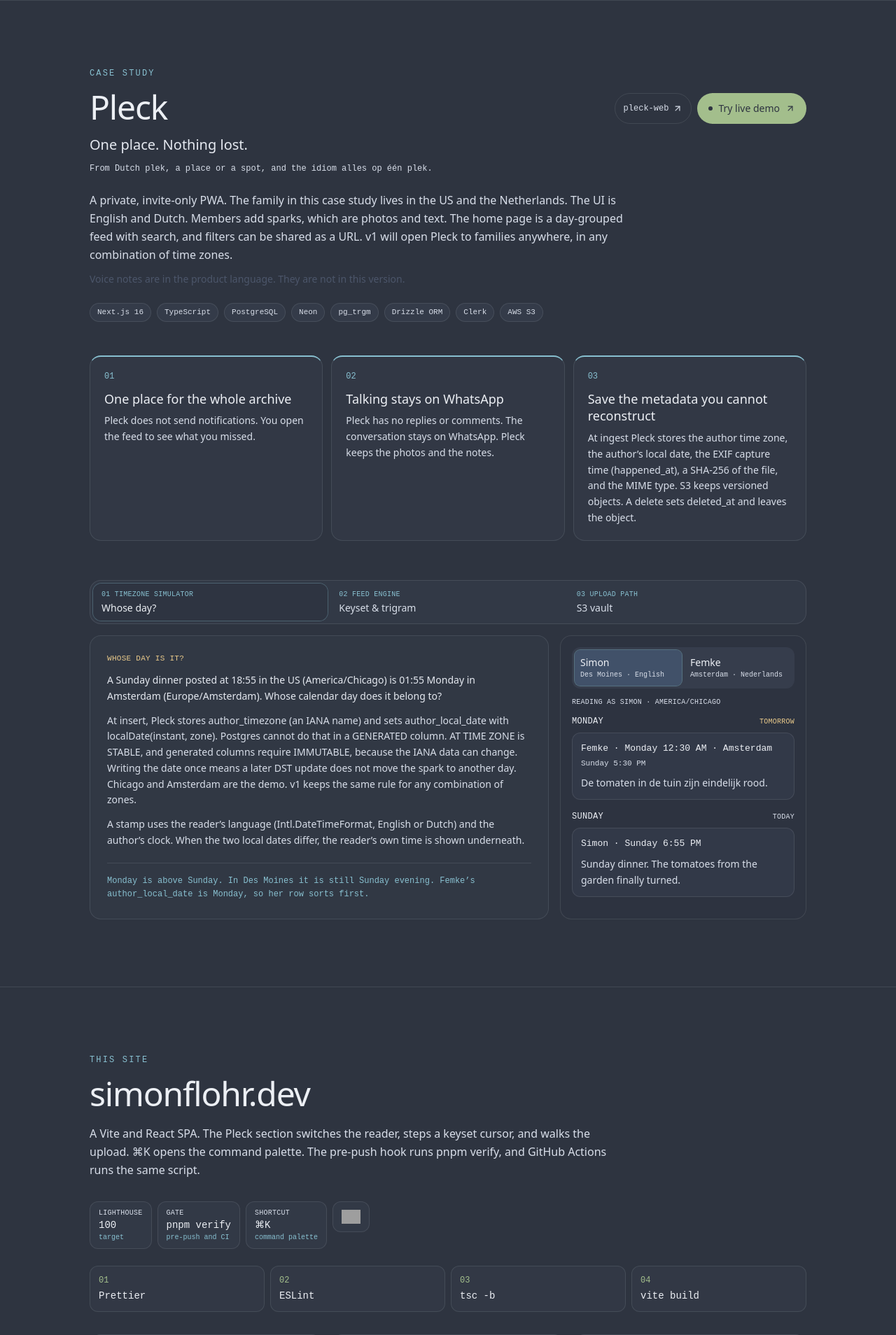
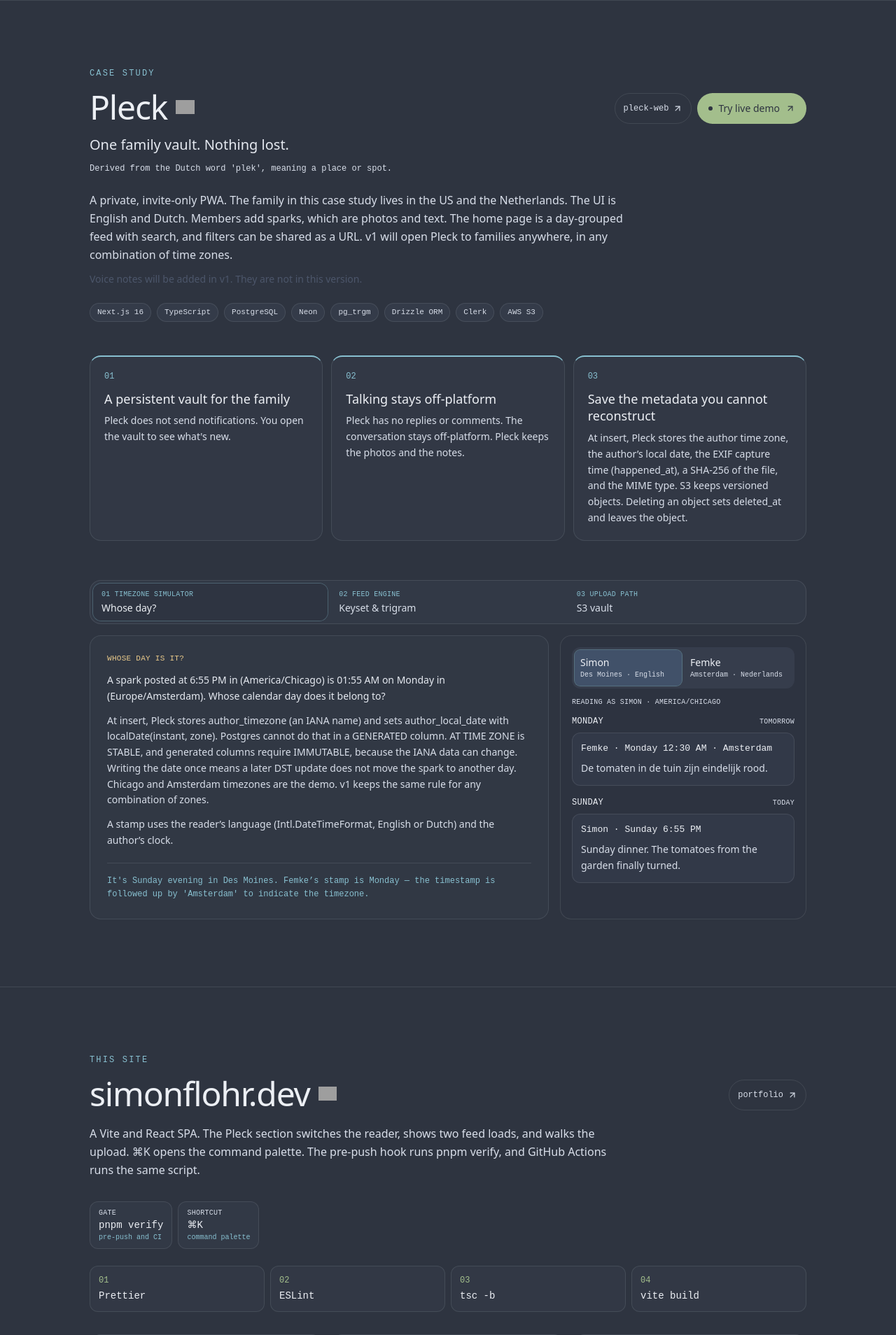
Before and after one commit to SimonFlohr/portfolio, a React (Vite) app: page / in a window 1280 px wide. Shown: the part 800-2708 px from the top of the page at 70% size. Built offline with nearby package versions, Linux system fonts and the light colour scheme; grey boxes are pictures that could not be loaded.

Commit message:
refactor(content): clarify the case study and how the site is built (#18)
- Show the keyset as two feed loads
- Put live CI beside each section title
- Rewrite some parts of the copy to make it easier to understand

```diff
--- a/src/components/Contact.tsx
+++ b/src/components/Contact.tsx
@@ -64,7 +64,7 @@ export function Contact() {
           </h2>
           <p className="mt-4 max-w-2xl text-base leading-relaxed text-snow-2">{site.description}</p>
           <p className="mt-3 font-mono text-xs tracking-wide text-snow-2 uppercase">
-            {site.location} · {site.workModes.join(' · ')} · {site.availability}
+            {site.location} · {site.availability}
           </p>
         </RevealOnScroll>
 
--- a/src/components/PleckShowcase.tsx
+++ b/src/components/PleckShowcase.tsx
@@ -13,6 +13,7 @@ import {
   type PleckTabId,
   type ReaderId,
 } from '../data/portfolioData'
+import { CiBadge } from './ui/CiBadge'
 import { RevealOnScroll } from './ui/RevealOnScroll'
 
 const sparkById = new Map(whoseDay.sparks.map((spark) => [spark.id, spark]))
@@ -36,10 +37,17 @@ export function PleckShowcase() {
         <RevealOnScroll>
           <p className="font-mono text-xs tracking-[0.18em] text-frost-1 uppercase">Case study</p>
           <div className="mt-4 flex flex-wrap items-end justify-between gap-4">
+            <div className="flex flex-wrap items-center gap-x-3 gap-y-2">
               <h2 className="text-4xl font-medium tracking-tight text-snow-0 sm:text-5xl">
                 {pleck.name}
               </h2>
-            <div className="flex flex-wrap items-center gap-2">
+              <CiBadge
+                repo="pleck-web"
+                actionsHref={`${pleck.repoUrl}/actions`}
+                label="Live CI status for pleck-web on GitHub Actions"
+              />
+            </div>
+            <div className="flex flex-wrap items-center gap-2 sm:ml-auto sm:justify-end">
               <a
                 href={pleck.repoUrl}
                 target="_blank"
@@ -229,13 +237,7 @@ function TimezoneSimulator() {
                 <h3 className="font-mono text-xs tracking-wide text-snow-0 uppercase">
                   {group.labels[reader]}
                 </h3>
-                <span
-                  className={
-                    group.relative[reader] === 'Tomorrow'
-                      ? 'font-mono text-[10px] tracking-wide text-aurora-yellow uppercase'
-                      : 'font-mono text-[10px] tracking-wide text-snow-2 uppercase'
-                  }
-                >
+                <span className={'font-mono text-[10px] tracking-wide text-snow-2 uppercase'}>
                   {group.relative[reader]}
                 </span>
               </div>
@@ -282,9 +284,9 @@ function TimezoneSimulator() {
 function KeysetTrigram() {
   const [column, setColumn] = useState(1)
   const [query, setQuery] = useState<string>(trigramSearch.query)
-  const [cursorOn, setCursorOn] = useState(false)
   const selected = feedIndex.columns[column]
   const cursor = feedIndex.cursorExample
+  const [first, second] = [...whoseDay.sparks].sort(compareFeedDesc)
 
   return (
     <div className="grid min-w-0 gap-4 lg:grid-cols-2">
@@ -323,50 +325,24 @@ function KeysetTrigram() {
 
       <div className="min-w-0 space-y-4">
         <div className="rounded-2xl border border-snow-0/10 bg-polar-1/30 p-5">
-          <div className="flex items-center justify-between gap-3">
           <p className="font-mono text-[11px] tracking-wide text-frost-1 uppercase">
             Keyset cursor
           </p>
-            <button
-              type="button"
-              className="inline-flex min-h-11 items-center rounded-full border border-snow-0/15 px-3 font-mono text-[11px] text-snow-1 hover:border-frost-1/40 hover:text-snow-0 focus-visible:outline focus-visible:outline-2 focus-visible:outline-offset-2 focus-visible:outline-frost-1"
-              onClick={() => setCursorOn((on) => !on)}
-            >
-              {cursorOn ? 'Reset cursor' : 'Step the cursor'}
-            </button>
+          <p className="mt-3 text-sm leading-relaxed text-snow-2">{cursor.lead}</p>
+          <div className="mt-4">
+            <p className="font-mono text-[10px] tracking-wide text-snow-2 uppercase">First load</p>
+            {first ? <FeedLoadRow spark={first} mark={cursor.mark} /> : null}
           </div>
-          <p className="mt-3 font-mono text-[11px] text-snow-1">{feedIndex.comparison}</p>
-          <ul className="mt-3 space-y-2">
-            {whoseDay.sparks.map((spark) => {
-              const included = cursorOn && isBeforeCursor(spark, cursor)
-              const boundary = cursorOn && spark.id === cursor.id
-              return (
-                <li
-                  key={spark.id}
-                  className={
-                    included
-                      ? 'rounded-xl border border-frost-1/40 bg-frost-3/15 px-3 py-2'
-                      : 'rounded-xl border border-snow-0/10 bg-polar-0/45 px-3 py-2'
-                  }
-                >
-                  <div className="flex items-baseline justify-between gap-3">
-                    <span className="font-mono text-xs text-snow-0">{spark.author}</span>
-                    <span className="font-mono text-[10px] text-snow-2">
-                      {boundary ? 'cursor' : included ? 'next page' : 'this page'}
-                    </span>
+          <div className="mt-4 border-l border-aurora-yellow/50 pl-3">
+            <p className="text-sm leading-relaxed text-snow-1">{cursor.after}</p>
+            <p className="mt-1 overflow-x-auto font-mono text-[11px] text-snow-2">
+              {feedIndex.comparison}
+            </p>
+            <p className="mt-4 font-mono text-[10px] tracking-wide text-snow-2 uppercase">
+              Next load
+            </p>
+            {second ? <FeedLoadRow spark={second} /> : null}
           </div>
-                  <p className="mt-1 font-mono text-[11px] text-snow-2">
-                    {spark.authorLocalDate} · {spark.createdAt} · {spark.id}
-                  </p>
-                </li>
-              )
-            })}
-          </ul>
-          <p className="mt-3 text-sm leading-relaxed text-snow-2">
-            {cursorOn
-              ? cursor.note
-              : 'Both sparks are on the first page. Step the cursor to leave it on Femke’s Monday row. Simon’s Sunday row is the next page.'}
-          </p>
         </div>
 
         <div className="rounded-2xl border border-snow-0/10 bg-polar-1/30 p-5">
@@ -421,15 +397,47 @@ function KeysetTrigram() {
   )
 }
 
-function isBeforeCursor(
-  spark: { authorLocalDate: string; createdAt: string; id: string },
-  cursor: { authorLocalDate: string; createdAt: string; id: string },
-) {
-  if (spark.authorLocalDate !== cursor.authorLocalDate) {
-    return spark.authorLocalDate < cursor.authorLocalDate
+type KeysetTuple = { authorLocalDate: string; createdAt: string; id: string }
+
+function compareKeyset(left: KeysetTuple, right: KeysetTuple) {
+  if (left.authorLocalDate !== right.authorLocalDate) {
+    return left.authorLocalDate < right.authorLocalDate ? -1 : 1
   }
-  if (spark.createdAt !== cursor.createdAt) return spark.createdAt < cursor.createdAt
-  return spark.id < cursor.id
+  if (left.createdAt !== right.createdAt) return left.createdAt < right.createdAt ? -1 : 1
+  if (left.id !== right.id) return left.id < right.id ? -1 : 1
+  return 0
+}
+
+function compareFeedDesc(left: KeysetTuple, right: KeysetTuple) {
+  return compareKeyset(right, left)
+}
+
+function FeedLoadRow({ spark, mark }: { spark: (typeof whoseDay.sparks)[number]; mark?: string }) {
+  const day =
+    whoseDay.dayGroups.find((group) => group.authorLocalDate === spark.authorLocalDate)?.labels
+      .simon ?? spark.authorLocalDate
+
+  return (
+    <div
+      className={
+        mark
+          ? 'mt-2 rounded-xl border border-aurora-yellow/50 bg-aurora-yellow/10 px-3 py-2'
+          : 'mt-2 rounded-xl border border-frost-1/40 bg-frost-3/15 px-3 py-2'
+      }
+    >
+      <div className="flex items-baseline justify-between gap-3">
+        <span className="font-mono text-xs text-snow-0">{spark.author}</span>
+        {mark ? (
+          <span className="font-mono text-[10px] tracking-wide text-aurora-yellow uppercase">
+            {mark}
+          </span>
+        ) : null}
+      </div>
+      <p className="mt-1 font-mono text-[11px] text-snow-2">
+        {day} · {spark.createdAt.slice(11, 16)} UTC
+      </p>
+    </div>
+  )
 }
 
 function highlight(text: string, query: string) {
@@ -464,7 +472,7 @@ function VaultPipeline() {
     if (reduce || paused) return
     const timer = window.setInterval(() => {
       setStep((current) => (current + 1) % vaultPipeline.length)
-    }, 2200)
+    }, 5000)
     return () => window.clearInterval(timer)
   }, [paused, reduce])
 
--- a/src/components/PortfolioMetaShowcase.tsx
+++ b/src/components/PortfolioMetaShowcase.tsx
@@ -1,9 +1,7 @@
-import { useState } from 'react'
+import { ArrowUpRight } from 'lucide-react'
 import { portfolioMeta, site } from '../data/portfolioData'
+import { CiBadge } from './ui/CiBadge'
 import { RevealOnScroll } from './ui/RevealOnScroll'
-
-const ciBadgeSrc =
-  'https://img.shields.io/github/actions/workflow/status/SimonFlohr/portfolio/ci.yml?branch=main&label=CI'
 
 const layers = [
   {
@@ -29,19 +27,37 @@ export function PortfolioMetaShowcase() {
       <div className="mx-auto max-w-5xl">
         <RevealOnScroll>
           <p className="font-mono text-xs tracking-[0.18em] text-frost-1 uppercase">This site</p>
-          <h2 className="mt-4 text-4xl font-medium tracking-tight text-snow-0 sm:text-5xl">
-            {portfolioMeta.name}
-          </h2>
+          <div className="mt-4 flex flex-wrap items-end justify-between gap-4">
+            <div className="flex flex-wrap items-center gap-x-3 gap-y-2">
+              <h2 className="text-4xl font-medium tracking-tight text-snow-0 sm:text-5xl">
+                {portfolioMeta.name}
+              </h2>
+              <CiBadge
+                repo="portfolio"
+                actionsHref={`${portfolioMeta.repoUrl}/actions`}
+                label="Live CI status for this site on GitHub Actions"
+              />
+            </div>
+            <div className="flex flex-wrap items-center gap-2 sm:ml-auto sm:justify-end">
+              <a
+                href={portfolioMeta.repoUrl}
+                target="_blank"
+                rel="noreferrer"
+                className="inline-flex min-h-11 items-center gap-1.5 rounded-full border border-snow-0/10 px-3 font-mono text-xs text-snow-2 transition hover:border-frost-1/40 hover:text-snow-0 focus-visible:outline focus-visible:outline-2 focus-visible:outline-offset-2 focus-visible:outline-frost-1"
+              >
+                {portfolioMeta.repoName}
+                <ArrowUpRight className="size-3.5" aria-hidden />
+              </a>
+            </div>
+          </div>
           <p className="mt-5 max-w-3xl text-base leading-relaxed text-snow-2">
             {portfolioMeta.summary}
           </p>
         </RevealOnScroll>
 
         <div className="mt-8 grid grid-cols-2 items-stretch gap-2 sm:flex sm:flex-wrap">
-          <Metric label="Lighthouse" value={String(portfolioMeta.lighthouseTarget)} hint="target" />
           <Metric label="Gate" value={portfolioMeta.ci.command} hint="pre-push and CI" />
           <Metric label="Shortcut" value={portfolioMeta.shortcuts[0]} hint="command palette" />
-          <CiBadge />
         </div>
 
         <ol className="mt-6 grid gap-2 sm:grid-cols-4">
@@ -94,32 +110,3 @@ function Metric({ label, value, hint }: { label: string; value: string; hint: st
     </div>
   )
 }
-
-function CiBadge() {
-  const [failed, setFailed] = useState(false)
-
-  if (failed) {
-    return (
-      <span className="inline-flex h-full items-center rounded-xl border border-snow-0/10 bg-polar-1/40 px-3 py-2 font-mono text-xs text-snow-1">
-        CI · GitHub Actions
-      </span>
-    )
-  }
-
-  return (
-    <a
-      href="https://github.com/SimonFlohr/portfolio/actions"
-      target="_blank"
-      rel="noreferrer"
-      aria-label="Live CI status on GitHub Actions"
-      className="inline-flex h-full min-h-11 items-center rounded-xl border border-snow-0/10 bg-polar-1/40 px-3 py-2 focus-visible:outline focus-visible:outline-2 focus-visible:outline-offset-2 focus-visible:outline-frost-1"
-    >
-      <img
-        src={ciBadgeSrc}
-        alt="Live GitHub Actions status for the verify workflow on main"
-        className="h-5"
-        onError={() => setFailed(true)}
-      />
-    </a>
-  )
-}
--- a/src/components/SkillsBento.tsx
+++ b/src/components/SkillsBento.tsx
@@ -3,6 +3,25 @@ import { skillGroups } from '../data/portfolioData'
 import { RevealOnScroll } from './ui/RevealOnScroll'
 
 const spans = ['lg:col-span-4', 'lg:col-span-8', 'lg:col-span-12'] as const
+
+type SkillName = (typeof skillGroups)[number]['items'][number]['name']
+
+const skillTone: Record<SkillName, string> = {
+  TypeScript: 'bg-frost-2/25 text-frost-2 ring-frost-2/55',
+  JavaScript: 'bg-aurora-yellow/15 text-aurora-yellow ring-aurora-yellow/40',
+  SQL: 'bg-aurora-green/15 text-aurora-green ring-aurora-green/40',
+  PostgreSQL: 'bg-frost-0/15 text-frost-0 ring-frost-0/40',
+  'Drizzle ORM': 'bg-aurora-purple/15 text-aurora-purple ring-aurora-purple/40',
+  'AWS S3': 'bg-aurora-red/15 text-aurora-red ring-aurora-red/40',
+  'Node.js': 'bg-frost-2/20 text-frost-2 ring-frost-2/45',
+  Clerk: 'bg-aurora-yellow/10 text-aurora-yellow ring-aurora-yellow/30',
+  React: 'bg-frost-1/15 text-frost-1 ring-frost-1/40',
+  'Next.js 16': 'bg-snow-0/10 text-snow-0 ring-snow-0/30',
+  'Tailwind CSS': 'bg-frost-0/20 text-frost-0 ring-frost-0/45',
+  Motion: 'bg-aurora-purple/20 text-aurora-purple ring-aurora-purple/45',
+  'GitHub Actions': 'bg-aurora-red/10 text-aurora-red ring-aurora-red/35',
+  'Linux / macOS': 'bg-aurora-green/10 text-aurora-green ring-aurora-green/30',
+}
 
 const ringMask = 'linear-gradient(#000 0 0) content-box, linear-gradient(#000 0 0)'
 
@@ -47,8 +66,12 @@ export function SkillsBento() {
               >
                 {group.items.map((item) => (
                   <li key={item.name}>
-                    <p className="text-sm text-snow-0">{item.name}</p>
-                    <p className="mt-1 text-sm leading-relaxed text-snow-2">{item.detail}</p>
+                    <p
+                      className={`w-fit max-w-full rounded-md px-2 py-0.5 font-mono text-[13px] ring-1 ${skillTone[item.name]}`}
+                    >
+                      {item.name}
+                    </p>
+                    <p className="mt-1.5 text-sm leading-relaxed text-snow-2">{item.detail}</p>
                   </li>
                 ))}
               </ul>
--- a/src/components/Timeline.tsx
+++ b/src/components/Timeline.tsx
@@ -18,7 +18,7 @@ export function Timeline() {
           Engineering & education
         </h2>
         <p className="mt-4 max-w-2xl text-base leading-relaxed text-snow-2">
-          B.S. in Software Engineering, then the M.S. in April 2026, then Pleck and this site.
+          How I got where I am today.
         </p>
 
         <div className="relative mt-12">
--- /dev/null
+++ b/src/components/ui/CiBadge.tsx
@@ -0,0 +1,24 @@
+import { useState } from 'react'
+
+type CiBadgeProps = {
+  repo: string
+  actionsHref: string
+  label: string
+  className?: string
+}
+
+export function CiBadge({ repo, actionsHref, label, className }: CiBadgeProps) {
+  const [failed, setFailed] = useState(false)
+  const src = `https://img.shields.io/github/actions/workflow/status/SimonFlohr/${repo}/ci.yml?branch=main&label=CI`
+  const classes = `inline-flex items-center rounded-sm focus-visible:outline focus-visible:outline-2 focus-visible:outline-offset-2 focus-visible:outline-frost-1 ${className ?? ''}`
+
+  if (failed) {
+    return <span className={`font-mono text-xs text-snow-1 ${className ?? ''}`}>CI</span>
+  }
+
+  return (
+    <a href={actionsHref} target="_blank" rel="noreferrer" aria-label={label} className={classes}>
+      <img src={src} alt="" className="h-5" onError={() => setFailed(true)} />
+    </a>
+  )
+}
--- a/src/data/portfolioData.ts
+++ b/src/data/portfolioData.ts
@@ -5,7 +5,7 @@ export const site = {
   url: 'https://simonflohr.dev',
   location: 'Des Moines, IA',
   workModes: ['Remote', 'Local'],
-  availability: 'Available for Full-Time SWE Roles',
+  availability: 'Available for local and remote SWE Roles',
   role: 'Software Engineer',
   roleFocus: ['Full-Stack', 'Frontend', 'Cloud'],
   email: 'simonflohr31@gmail.com',
@@ -28,8 +28,8 @@ export const navItems = [
 export type SectionId = (typeof navItems)[number]['id']
 
 export const hero = {
-  eyebrow: 'Des Moines, IA · Remote & local',
-  credentials: 'M.S. and B.S. in Software Engineering',
+  eyebrow: `📍 Des Moines, IA`,
+  credentials: '📚 M.S. & B.S. — Software Engineering',
   availability: site.availability,
   title: 'The interesting bugs show up later.',
   lede: 'I\u2019m a software engineer in Des Moines. This page is the work: a case study, the stack, and a way to get in touch.',
@@ -43,11 +43,11 @@ export const pleck = {
   repoUrl: 'https://github.com/SimonFlohr/pleck-web',
   demoLabel: 'Try live demo',
   demoUrl: 'https://getpleck.com/demo',
-  etymology: 'From Dutch plek, a place or a spot, and the idiom alles op één plek.',
-  tagline: 'One place. Nothing lost.',
+  etymology: "Derived from the Dutch word 'plek', meaning a place or spot.",
+  tagline: 'One family vault. Nothing lost.',
   summary:
     'A private, invite-only PWA. The family in this case study lives in the US and the Netherlands. The UI is English and Dutch. Members add sparks, which are photos and text. The home page is a day-grouped feed with search, and filters can be shared as a URL. v1 will open Pleck to families anywhere, in any combination of time zones.',
-  mvpNote: 'Voice notes are in the product language. They are not in this version.',
+  mvpNote: 'Voice notes will be added in v1. They are not in this version.',
   stack: [
     'Next.js 16',
     'TypeScript',
@@ -64,20 +64,20 @@ export const principles = [
   {
     id: 'one-place',
     index: '01',
-    title: 'One place for the whole archive',
-    body: 'Pleck does not send notifications. You open the feed to see what you missed.',
+    title: 'A persistent vault for the family',
+    body: "Pleck does not send notifications. You open the vault to see what's new.",
   },
   {
     id: 'conversation',
     index: '02',
-    title: 'Talking stays on WhatsApp',
-    body: 'Pleck has no replies or comments. The conversation stays on WhatsApp. Pleck keeps the photos and the notes.',
+    title: 'Talking stays off-platform',
+    body: 'Pleck has no replies or comments. The conversation stays off-platform. Pleck keeps the photos and the notes.',
   },
   {
     id: 'capture',
     index: '03',
     title: 'Save the metadata you cannot reconstruct',
-    body: 'At ingest Pleck stores the author time zone, the author\u2019s local date, the EXIF capture time (happened_at), a SHA-256 of the file, and the MIME type. S3 keeps versioned objects. A delete sets deleted_at and leaves the object.',
+    body: 'At insert, Pleck stores the author time zone, the author\u2019s local date, the EXIF capture time (happened_at), a SHA-256 of the file, and the MIME type. S3 keeps versioned objects. Deleting an object sets deleted_at and leaves the object.',
   },
 ] as const
 
@@ -109,18 +109,13 @@ export const readers = [
   language: string
 }[]
 
-/**
- * Fixed instant so the simulator does not depend on the visitor's clock.
- * 14 Jun 2026 is inside US CDT (UTC−5) and EU CEST (UTC+2): a 7-hour gap.
- * Simon's Sunday 18:55 in Chicago is Monday 01:55 in Amsterdam.
- */
 export const whoseDay = {
   problem:
-    'A Sunday dinner posted at 18:55 in the US (America/Chicago) is 01:55 Monday in Amsterdam (Europe/Amsterdam). Whose calendar day does it belong to?',
+    'A spark posted at 6:55 PM in (America/Chicago) is 01:55 AM on Monday in (Europe/Amsterdam). Whose calendar day does it belong to?',
   solution:
-    'At insert, Pleck stores author_timezone (an IANA name) and sets author_local_date with localDate(instant, zone). Postgres cannot do that in a GENERATED column. AT TIME ZONE is STABLE, and generated columns require IMMUTABLE, because the IANA data can change. Writing the date once means a later DST update does not move the spark to another day. Chicago and Amsterdam are the demo. v1 keeps the same rule for any combination of zones.',
+    'At insert, Pleck stores author_timezone (an IANA name) and sets author_local_date with localDate(instant, zone). Postgres cannot do that in a GENERATED column. AT TIME ZONE is STABLE, and generated columns require IMMUTABLE, because the IANA data can change. Writing the date once means a later DST update does not move the spark to another day. Chicago and Amsterdam timezones are the demo. v1 keeps the same rule for any combination of zones.',
   renderRule:
-    'A stamp uses the reader\u2019s language (Intl.DateTimeFormat, English or Dutch) and the author\u2019s clock. When the two local dates differ, the reader\u2019s own time is shown underneath.',
+    'A stamp uses the reader\u2019s language (Intl.DateTimeFormat, English or Dutch) and the author\u2019s clock.',
   sparks: [
     {
       id: 'femke-monday',
@@ -134,7 +129,7 @@ export const whoseDay = {
       stamps: {
         simon: {
           headline: 'Femke · Monday 12:30 AM · Amsterdam',
-          subtext: 'Sunday 5:30 PM',
+          subtext: null,
         },
         femke: {
           headline: 'Femke · maandag 00:30',
@@ -158,7 +153,7 @@ export const whoseDay = {
         },
         femke: {
           headline: 'Simon · zondag 18:55 · Chicago',
-          subtext: 'maandag 01:55',
+          subtext: null,
         },
       },
     },
@@ -179,15 +174,15 @@ export const whoseDay = {
   ],
   perspectives: {
     simon:
-      'Monday is above Sunday. In Des Moines it is still Sunday evening. Femke\u2019s author_local_date is Monday, so her row sorts first.',
+      "It's Sunday evening in Des Moines. Femke\u2019s stamp is Monday — the timestamp is followed up by 'Amsterdam' to indicate the timezone.",
     femke:
-      'Same two rows, in Dutch, still on his clock. His stamp stays Sunday. Under it, her clock reads Monday 01:55.',
+      "Same two rows, in Dutch. Simon's stamp stays Sunday — the timestamp is followed up by 'Chicago' to indicate the timezone.",
   },
 } as const
 
 export const feedIndex = {
   name: 'sparks_feed_idx',
-  why: 'OFFSET shifts when a row is inserted above the page. author_local_date also does not follow UTC order, so a Monday in Amsterdam can sort above a Sunday in Des Moines. The cursor is the tuple (author_local_date, created_at, id).',
+  why: 'OFFSET can skip or repeat a row when a new post lands above the screen. The next load starts after the last row shown.',
   definition: `CREATE INDEX sparks_feed_idx
   ON sparks (circle_id, author_local_date DESC, created_at DESC, id DESC)
   WHERE deleted_at IS NULL;`,
@@ -207,10 +202,9 @@ WHERE circle_id = $circle
 ORDER BY author_local_date DESC, created_at DESC, id DESC
 LIMIT $limit;`,
   cursorExample: {
-    authorLocalDate: '2026-06-15',
-    createdAt: '2026-06-14T22:30:00.000Z',
-    id: 'femke-monday',
-    note: 'The cursor is Femke\u2019s Monday row. The next page is everything strictly after it, so Simon\u2019s Sunday row comes first.',
+    lead: 'Femke posted earlier in UTC. Her Monday still loads first.',
+    mark: 'cursor',
+    after: 'The cursor is this row. The next load starts after it.',
   },
 } as const
 
@@ -295,10 +289,11 @@ export type PleckTabId = (typeof pleckTabs)[number]['id']
 export const portfolioMeta = {
   name: 'simonflohr.dev',
   url: site.url,
+  repoName: 'portfolio',
+  repoUrl: 'https://github.com/SimonFlohr/portfolio',
   summary:
-    'A Vite and React SPA. The Pleck section switches the reader, steps a keyset cursor, and walks the upload. ⌘K opens the command palette. The pre-push hook runs pnpm verify, and GitHub Actions runs the same script.',
+    'A Vite and React SPA. The Pleck section switches the reader, shows two feed loads, and walks the upload. ⌘K opens the command palette. The pre-push hook runs pnpm verify, and GitHub Actions runs the same script.',
   stack: ['React', 'TypeScript', 'Vite', 'Tailwind CSS', 'Motion', 'GitHub Actions'],
-  lighthouseTarget: 100,
   shortcuts: ['⌘K'],
   ci: {
     workflow: '.github/workflows/ci.yml',
@@ -351,21 +346,20 @@ export const skillGroups = [
   },
 ] as const
 
-/** Oldest first. The timeline renders this order along a scroll-linked line. */
 export const timeline = [
   {
     id: 'bs',
-    when: 'B.S.',
+    when: 'January 2025',
     title: 'B.S. Software Engineering',
     place: 'Western Governors University',
-    body: 'The degree before the M.S.',
+    body: 'Most of this was building software and then testing it: APIs, databases, security, and getting a deploy out.',
   },
   {
     id: 'ms',
     when: 'April 2026',
     title: 'M.S. Software Engineering',
     place: 'Western Governors University',
-    body: 'Graduated April 2026. I\u2019m looking for a full-time software engineering role, remote or in Des Moines.',
+    body: 'This was design and architecture. Requirements, testing, and how the pieces of a system fit.',
   },
   {
     id: 'systems',
```
Also changed, not shown: src/components/ui/AuthorClock.tsx (+7 -4 lines). Lines whose indentation alone changed are shown as unchanged.
